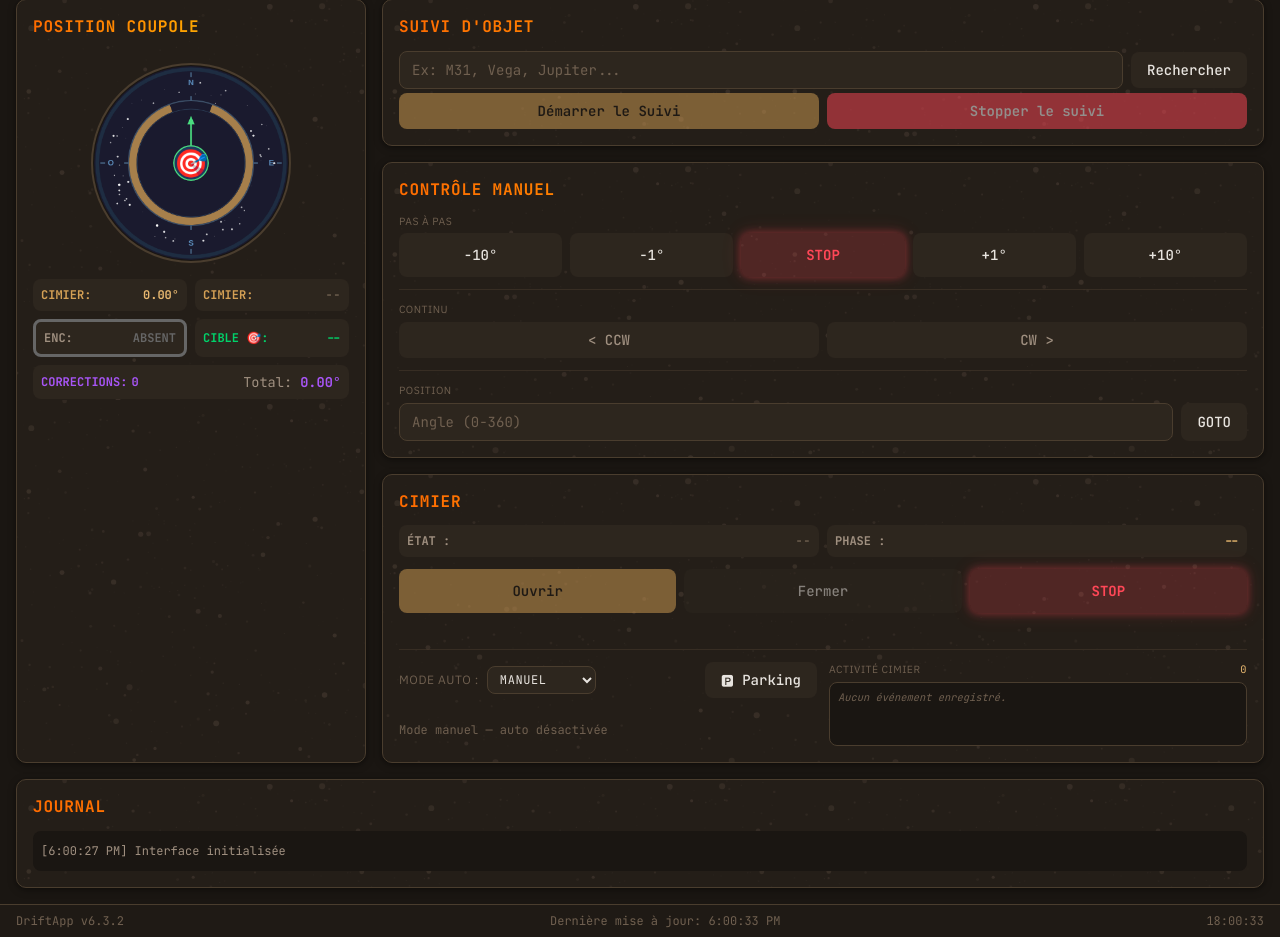
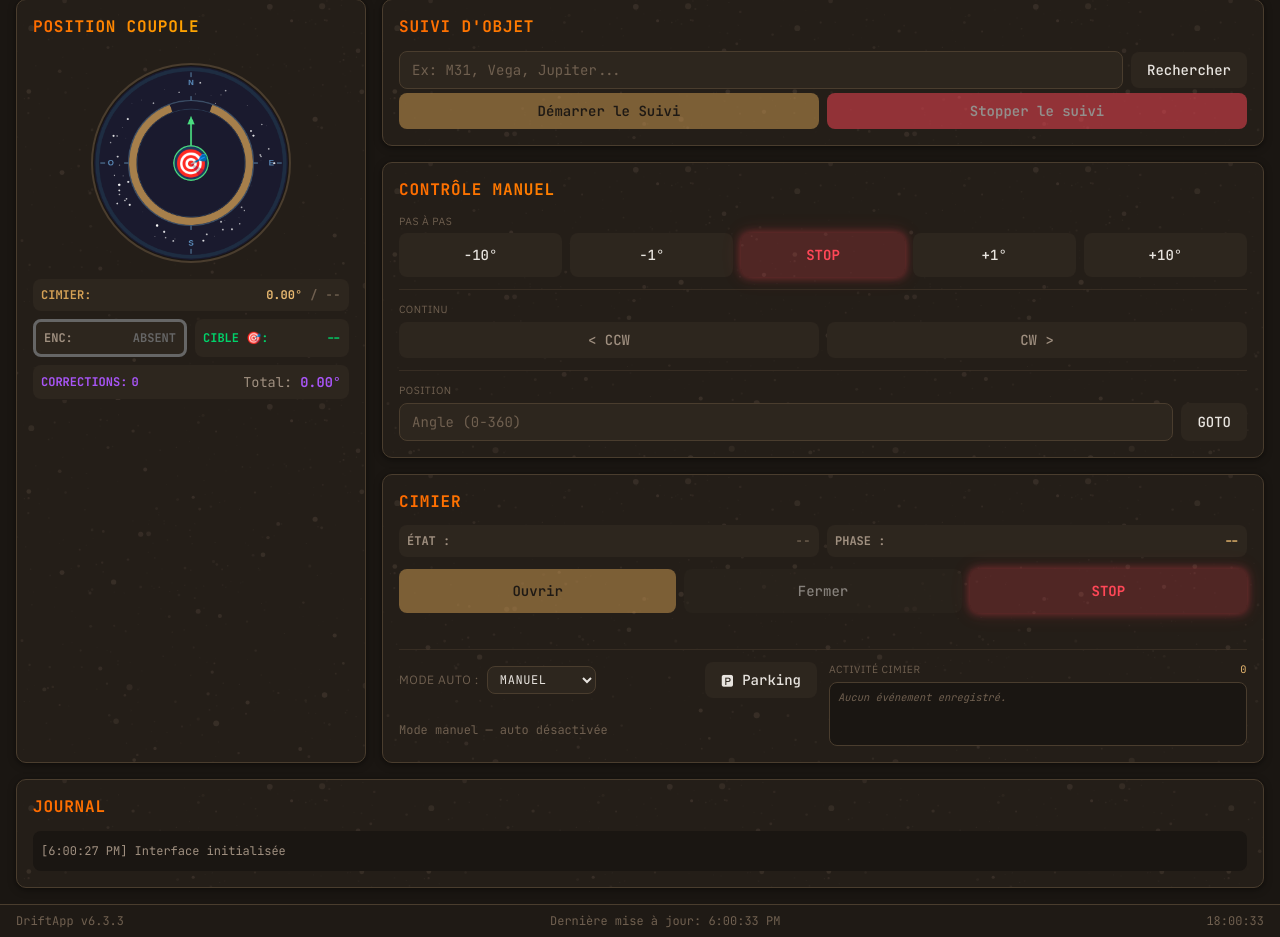
Before and after one commit to jpokinter87/DriftApp-Web, a Django app: page / in a window 1280 px wide. Shown: the part 74-1011 px from the top of the page. Run offline with Django 4.2, Linux system fonts and the light colour scheme; style sheets or scripts are compiled from the project's sources.

Commit message:
fix(v6.3.3): UX cimier dashboard — parking watcher, modale parking, cartouche unifié, libellés OUVERTURE/FERMETURE
5 améliorations UX collatérales (frontend pur, 0 backend touché) :

1. Parking watcher : 3/3 bloquée 2 min sur timeout malgré cimier fermé.
   Le watcher lisait store.cimier?.state (= 'idle' post-cycle) au lieu de
   store.displayedCimierState() (= 'closed'). Fix : utilise le helper
   dérivé. La phase 3/3 ✓ se valide dès que pico_state passe à closed.

2. Modale Parking alignée sur Fermer cimier (web/templates/dashboard.html) :
   - icon 🅿 → ⚠ (warning)
   - bouton btn-warning ambre → btn-danger rouge
   - message « interrompra la session » explicite (au lieu de neutre)
   Cohérence visuelle entre les 2 confirmations qui ont le même impact
   destructeur sur la session active.

3. Cartouches CIMIER sous la boussole fusionnés (col-span-2) :
   « CIMIER : 192.73° / OUVERT » — supprime la redondance du label CIMIER
   répété 2 fois et économise une ligne de la grille.

4. Helper Alpine displayedCimierState() étendu : reconnaît maintenant
   state=cycle + pico_state ∈ {opening, closing} → 'opening' / 'closing'.
   Mappings x-text étendus :
   - cartouche unifié sous boussole : OUVERTURE / FERMETURE
   - cartouche bas (CIMIER bottom) : CYCLE OUVERTURE / CYCLE FERMETURE
   Effet shimmer ambre étendu aux 3 phases en mouvement (cycle, opening,
   closing).

5. Header icon top-bar : flèches ↑ pour opening, ↓ pour closing
   (toujours animate-pulse).

Co-Authored-By: Claude Opus 4.7 (1M context) <noreply@anthropic.com>

```diff
--- a/pyproject.toml
+++ b/pyproject.toml
@@ -1,6 +1,6 @@
 [project]
 name = "driftapp-web"
-version = "6.3.2"
+version = "6.3.3"
 description = "Gestion de coupole d'observatoire astronomique - Interface Web Django"
 readme = "README.md"
 requires-python = ">=3.11"
--- a/web/static/js/dashboard.js
+++ b/web/static/js/dashboard.js
@@ -59,16 +59,20 @@ document.addEventListener('alpine:init', () => {
             }
         },
 
-        // v6.3.2 — État cimier dérivé pour affichage UI.
-        // Le service publie state=idle quand sa boucle est passive (pas de
-        // cycle en cours). L'état physique du toit vit dans pico_state.
-        // Quand state=idle ET pico_state ∈ {open, closed}, on préfère
-        // afficher l'état physique (« OUVERT »/« FERMÉ ») plutôt que IDLE.
-        // Sinon (cycle/cooldown/error/disabled/transition), on garde state.
+        // v6.3.2 / v6.3.3 — État cimier dérivé pour affichage UI.
+        // Le service publie state=idle quand sa boucle est passive et state=cycle
+        // pendant un cycle d'ouverture/fermeture. L'état physique précis vit dans
+        // pico_state. Stratégie :
+        //   - state=idle + pico_state ∈ {open,closed} → pico (OUVERT/FERMÉ)
+        //   - state=cycle + pico_state ∈ {opening,closing} → pico (CYCLE détaillé)
+        //   - sinon → state (cooldown/error/disabled/etc.)
         displayedCimierState() {
             const c = this.cimier;
             if (!c) return null;
             if (c.state === 'idle' && (c.pico_state === 'open' || c.pico_state === 'closed')) {
+                return c.pico_state;
+            }
+            if (c.state === 'cycle' && (c.pico_state === 'opening' || c.pico_state === 'closing')) {
                 return c.pico_state;
             }
             return c.state;
@@ -1214,8 +1218,12 @@ function checkParkingProgress() {
     }
 
     // Étape 3 : cimier fermé ?
+    // v6.3.2 fix : utilise displayedCimierState() (dérive pico_state quand
+    // service.state=idle) car le service publie state=idle après cycle de
+    // fermeture, pas state=closed. Sans cela, le watcher reste en 'cycle'
+    // jusqu'au timeout 2 min même quand pico_state=closed.
     if (store.parkingStepCimier === 'cycle') {
-        const cimierState = store.cimier?.state;
+        const cimierState = store.displayedCimierState();
         if (cimierState === 'closed') {
             store.parkingStepCimier = 'closed';
             pushCimierTimeline('INFO', '3/3 ✓ Cimier fermé');
--- a/web/templates/dashboard.html
+++ b/web/templates/dashboard.html
@@ -11,12 +11,12 @@
 <span x-data id="cimier-header-icon" class="text-base font-mono mr-1 leading-none transition-colors duration-300"
       :class="{
         'text-accent-green': $store.dashboard.displayedCimierState() === 'open',
-        'text-accent-amber-light animate-pulse': $store.dashboard.displayedCimierState() === 'cycle',
+        'text-accent-amber-light animate-pulse': ['cycle','opening','closing'].includes($store.dashboard.displayedCimierState()),
         'text-accent-amber': $store.dashboard.displayedCimierState() === 'closed',
         'text-accent-red':   $store.dashboard.displayedCimierState() === 'error',
         'text-obs-text-muted': !$store.dashboard.displayedCimierState() || ['idle','disabled','unknown','cooldown'].includes($store.dashboard.displayedCimierState())
       }"
-      x-text="({open:'●', closed:'○', cycle:'◉', error:'⚠', cooldown:'◯', idle:'○', disabled:'⊘', unknown:'?'})[$store.dashboard.displayedCimierState()] || '○'"
+      x-text="({open:'●', closed:'○', opening:'↑', closing:'↓', cycle:'◉', error:'⚠', cooldown:'◯', idle:'○', disabled:'⊘', unknown:'?'})[$store.dashboard.displayedCimierState()] || '○'"
       :title="'Cimier — ' + ($store.dashboard.displayedCimierState() ?? 'unknown')"
       aria-label="État du cimier"></span>
 <button id="btn-check-update" class="btn-update-check" title="Verifier les mises a jour">
@@ -59,25 +59,24 @@
              ligne 4 : CORRECTIONS (col-span-2)
              Le cartouche MODE (CONTINUOUS) est retiré (vitesse unique v5.10). -->
         <div x-data class="grid grid-cols-2 gap-2 text-xs font-mono">
-            <!-- CIMIER position -->
-            <div class="coupole-item flex justify-between items-center p-2 bg-obs-input rounded-button">
+            <!-- CIMIER unifié (azimut + état/phase) — col-span-2 (v6.3.3).
+                 Format : « CIMIER : 192.73° / OUVERTURE ». Évite la
+                 redondance des 2 anciens cartouches « CIMIER : ». -->
+            <div class="cimier-state-cartouche col-span-2 flex justify-between items-center p-2 bg-obs-input rounded-button">
                 <label class="text-accent-amber font-bold">CIMIER:</label>
-                <span id="dome-position" class="coupole-value font-bold text-accent-amber-light">--&deg;</span>
-            </div>
-            <!-- CIMIER état (OUVERT/FERMÉ/CYCLE/...) — labels via CIMIER_STATE_LABELS -->
-            <!-- v6.3.2 : displayedCimierState() préfère pico_state quand state=idle
-                 (sinon on voit IDLE après un cycle terminé au lieu de OUVERT/FERMÉ). -->
-            <div class="cimier-state-cartouche flex justify-between items-center p-2 bg-obs-input rounded-button">
-                <label class="text-accent-amber font-bold">CIMIER:</label>
-                <span class="font-bold uppercase tracking-wider transition-colors duration-300"
+                <div class="flex items-center gap-2 font-bold">
+                    <span id="dome-position" class="coupole-value text-accent-amber-light">--&deg;</span>
+                    <span class="text-obs-text-muted">/</span>
+                    <span class="uppercase tracking-wider transition-colors duration-300"
                           :class="{
                               'text-accent-green': $store.dashboard.displayedCimierState() === 'open',
                               'text-accent-amber': $store.dashboard.displayedCimierState() === 'closed',
-                          'cimier-cycle-shimmer': $store.dashboard.displayedCimierState() === 'cycle',
+                              'cimier-cycle-shimmer': ['cycle','opening','closing'].includes($store.dashboard.displayedCimierState()),
                               'text-accent-red': $store.dashboard.displayedCimierState() === 'error',
                               'text-obs-text-muted': !$store.dashboard.displayedCimierState() || ['idle','disabled','unknown','cooldown'].includes($store.dashboard.displayedCimierState())
                           }"
-                      x-text="({open:'OUVERT',closed:'FERMÉ',cycle:'CYCLE',cooldown:'COOLDOWN',error:'ERREUR',idle:'IDLE',disabled:'DÉSACTIVÉ',unknown:'INCONNU'})[$store.dashboard.displayedCimierState()] || '--'">--</span>
+                          x-text="({open:'OUVERT',closed:'FERMÉ',opening:'OUVERTURE',closing:'FERMETURE',cycle:'CYCLE',cooldown:'COOLDOWN',error:'ERREUR',idle:'IDLE',disabled:'DÉSACTIVÉ',unknown:'INCONNU'})[$store.dashboard.displayedCimierState()] || '--'">--</span>
+                </div>
             </div>
             <!-- ENC -->
             <div class="enc-item flex justify-between items-center p-2 bg-obs-input rounded-button border-3 border-obs-border" id="enc-item">
@@ -266,11 +265,11 @@
                           :class="{
                               'text-accent-green': $store.dashboard.displayedCimierState() === 'open',
                               'text-accent-amber': $store.dashboard.displayedCimierState() === 'closed',
-                              'cimier-cycle-shimmer': $store.dashboard.displayedCimierState() === 'cycle',
+                              'cimier-cycle-shimmer': ['cycle','opening','closing'].includes($store.dashboard.displayedCimierState()),
                               'text-accent-red': $store.dashboard.displayedCimierState() === 'error',
                               'text-obs-text-muted': !$store.dashboard.displayedCimierState() || ['idle','disabled','unknown','cooldown'].includes($store.dashboard.displayedCimierState())
                           }"
-                          x-text="$store.dashboard.displayedCimierState() ? $store.dashboard.displayedCimierState().toUpperCase() : '--'">--</span>
+                          x-text="({open:'OUVERT',closed:'FERMÉ',opening:'CYCLE OUVERTURE',closing:'CYCLE FERMETURE',cycle:'CYCLE',cooldown:'COOLDOWN',error:'ERREUR',idle:'IDLE',disabled:'DÉSACTIVÉ',unknown:'INCONNU'})[$store.dashboard.displayedCimierState()] || '--'">--</span>
                 </div>
                 <div class="flex justify-between items-center p-2 bg-obs-input rounded-button">
                     <label class="font-bold text-obs-text-secondary">PHASE&nbsp;:</label>
@@ -526,7 +525,7 @@
      aria-describedby="parking-confirm-body">
     <div class="goto-modal-content">
         <div class="goto-modal-header">
-            <span class="goto-icon">&#x1F17F;</span>
+            <span class="goto-icon">&#x26A0;</span>
             <h3 id="parking-confirm-title">Lancer la séquence parking maintenant&nbsp;?</h3>
         </div>
         <div id="parking-confirm-body"
@@ -534,16 +533,16 @@
             Le suivi de
             <span class="text-accent-amber font-semibold"
                   x-text="$store.dashboard.parkingConfirmObject || 'l\'objet en cours'"></span>
-            est en cours.
-            <strong class="text-obs-text">Stop tracking &rsaquo; GOTO 45° &rsaquo; fermeture cimier</strong>
-            seront enchaînés automatiquement.
+            est en cours. Lancer le parking
+            <strong class="text-obs-text">interrompra la session</strong>
+            (Stop tracking &rsaquo; GOTO 45° &rsaquo; fermeture cimier seront enchaînés automatiquement).
         </div>
         <div class="button-group">
             <button id="btn-parking-cancel" class="btn btn-secondary"
                     x-init="$watch('$store.dashboard.parkingConfirmVisible', v => v && setTimeout(() => $el.focus(), 50))">
                 Annuler
             </button>
-            <button id="btn-parking-confirm" class="btn btn-warning"
+            <button id="btn-parking-confirm" class="btn btn-danger"
                     aria-live="polite"
                     :disabled="$store.dashboard.parkingConfirmCountdown > 0"
                     x-text="$store.dashboard.parkingConfirmCountdown > 0
```
Also changed, not shown: CLAUDE.md (+2 -1 lines). Lines whose indentation alone changed are shown as unchanged.
